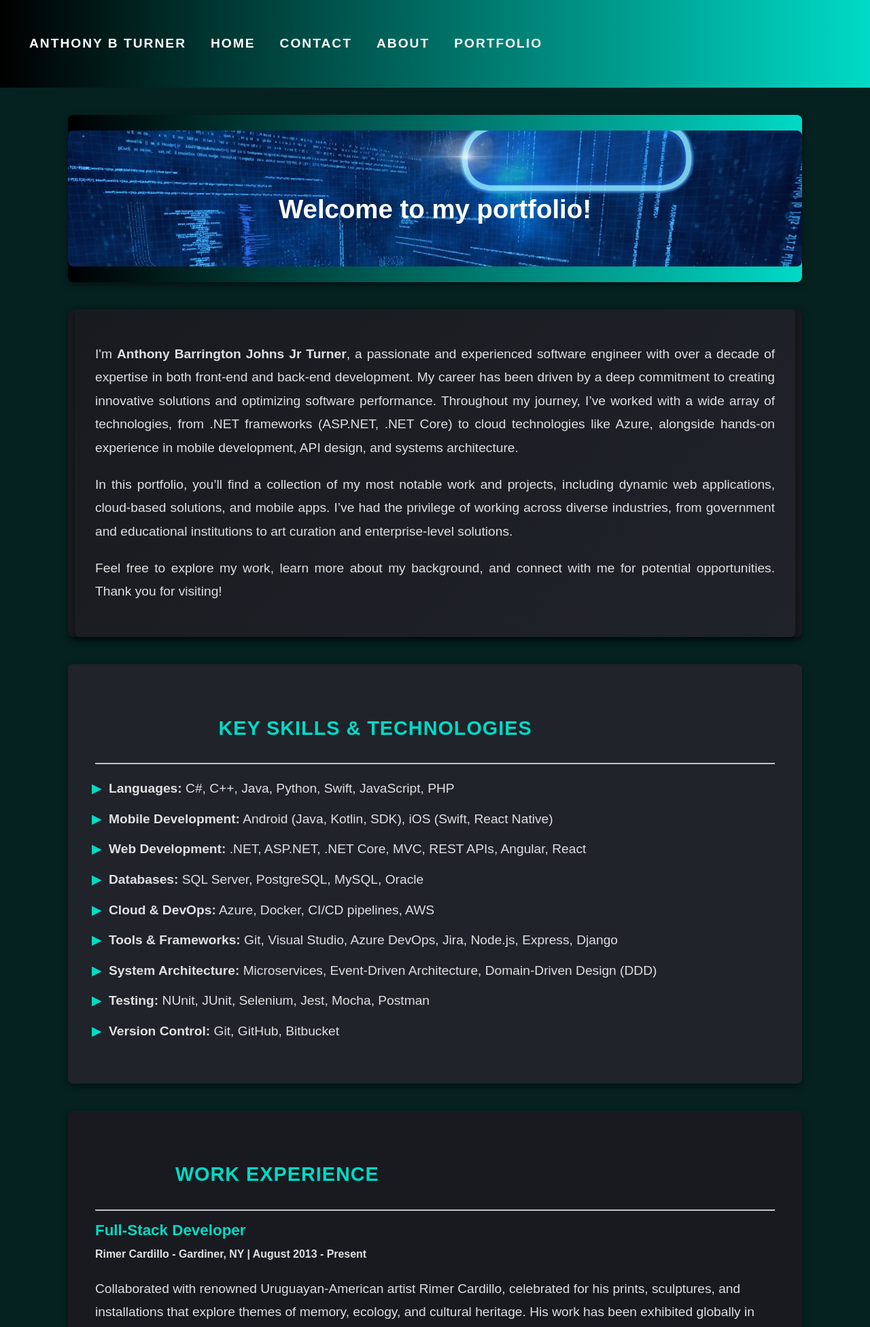
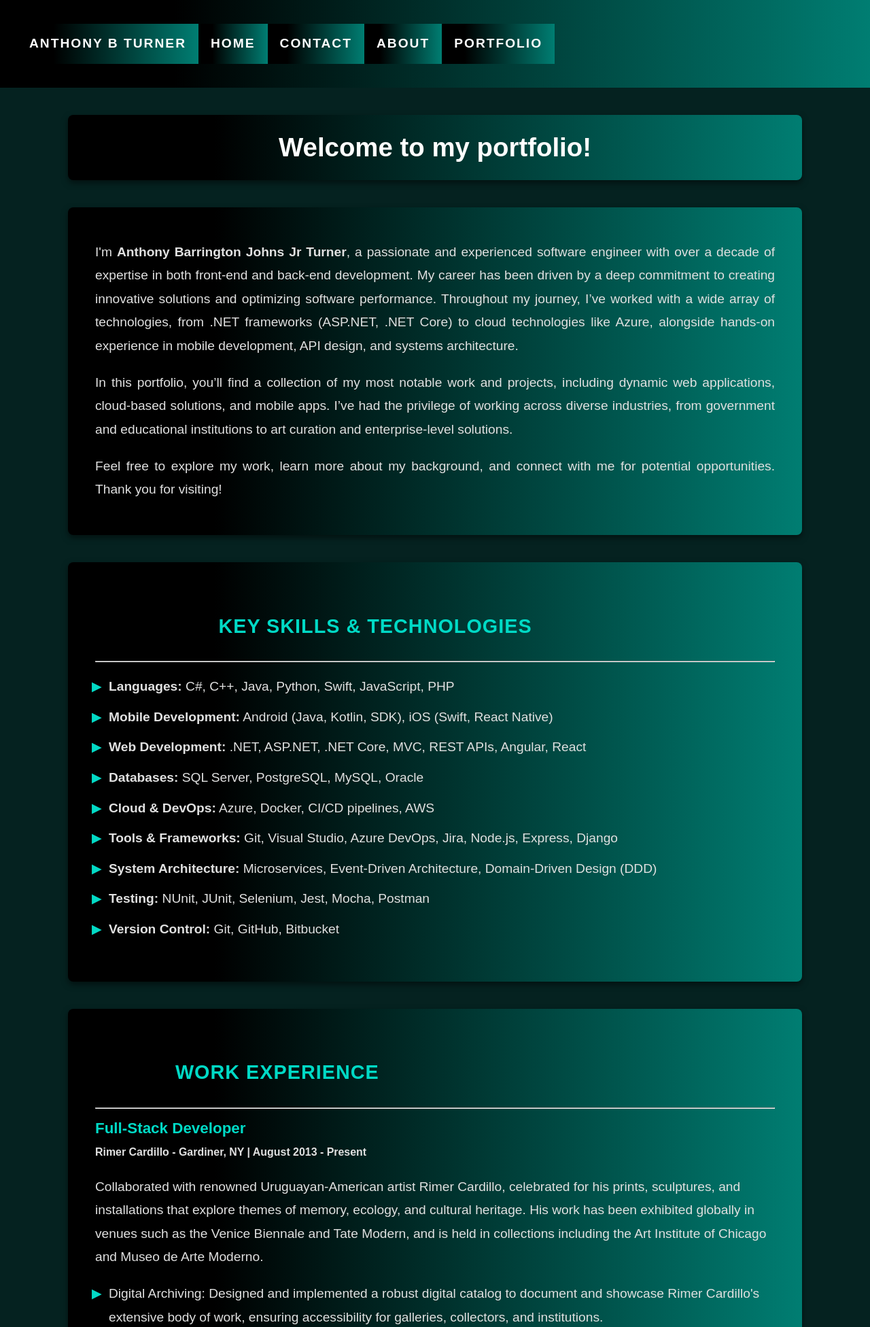
Before and after one commit to anthonybturner/anthonybturner, a Django app: page / in a window 1280 px wide. Shown: the top 1952 px of the page at 68% size. Run offline with Django 5.2, Linux system fonts and the light colour scheme.

Commit message:
Improved ui design, added gradients

```diff
--- a/website/static/css/main.css
+++ b/website/static/css/main.css
@@ -16,7 +16,7 @@ body {
 /* Header */
 
 header {
-    background: linear-gradient(to right, #000000, #00dac6);
+    background: linear-gradient(to right, #000000 20%, #00dac6 159%);
     color: white;
     padding: 25px;
     text-align: center;
@@ -66,8 +66,8 @@ h5{
 }
 .banner {
     width: 100%;
-    height: 150px;
-    background: linear-gradient(to right, #000000, #00dac6);
+    height: auto;
+    background: linear-gradient(to right, #000000 20%, #00dac6 159%);
     display: flex;
     justify-content: center;
     align-items: center;
@@ -78,6 +78,7 @@ h5{
 
 .banner h2 {
     font-size: 2em;
+    margin-top: 0;
     color: white;
     position: absolute;
     transform: translateX(-100%);
@@ -129,14 +130,13 @@ p {
     max-width: 1000px;
     margin: 0 auto;
     padding: 30px;
-    background: linear-gradient(135deg, #181A1F, #20232A);
     border-radius: 8px;
-    box-shadow: 0px 4px 10px rgba(0, 0, 0, 0.5);
     text-align: justify;
 }
 
 /* Section Layout */
 section {
+    background: linear-gradient(to right, #000000 20%, #00dac6 159%);
     max-width: 1000px;
     margin: 40px auto;
     padding: 40px;
@@ -194,6 +194,7 @@ li::before {
 
 .navbar a {
     color: white;
+    background: linear-gradient(to right, #000000 20%, #00dac6 159%);
     padding: 12px 18px;
     text-decoration: none;
     text-align: center;
@@ -224,7 +225,7 @@ img.banner-image{
 
 /* Footer */
 footer {
-    background: linear-gradient(to right, #000000, #00dac6);
+    background: linear-gradient(to right, #000000 20%, #00dac6 159%);
     text-align: center;
     padding: 20px;
     position: relative;
--- a/website/templates/about.html
+++ b/website/templates/about.html
@@ -6,7 +6,6 @@
 {% block content %}
 <section id="banner"  class="banner">
     <h2>A little about me...</h2>
-    <img src="{% static 'images/cyber_banner.jpg' %}" alt="banner image" class="banner-image"/>
 </section>
     <section class="about sliding-text">
         <h3>About Me</h3>
--- a/website/templates/contact.html
+++ b/website/templates/contact.html
@@ -6,7 +6,6 @@
 {% block content %}
     <section id="banner"  class="banner">
         <h2>Feel free to contact me!</h2>
-        <img src="{% static 'images/cyber_banner.jpg' %}" alt="banner image" class="banner-image"/>
     </section>
     <!-- Education Section -->
     <section id="contact" class="sliding-text">
--- a/website/templates/index.html
+++ b/website/templates/index.html
@@ -7,7 +7,7 @@
 
 <section id="banner"  class="banner">
     <h2>Welcome to my portfolio!</h2>
-    <img src="{% static 'images/cyber_banner.jpg' %}" alt="banner image" class="banner-image"/>
+
 </section>
 <section id="header">
     <div class="welcome">
--- a/website/templates/portfolio.html
+++ b/website/templates/portfolio.html
@@ -5,7 +5,6 @@
 
     <section id="banner"  class="banner">
         <h2>Please, have a look at my portfolio!</h2>
-        <img src="{% static 'images/cyber_banner.jpg' %}" alt="banner image" class="banner-image"/>
     </section>
     <section class="portfolio sliding-text">
         <h3>My Portfolio</h3>
```
